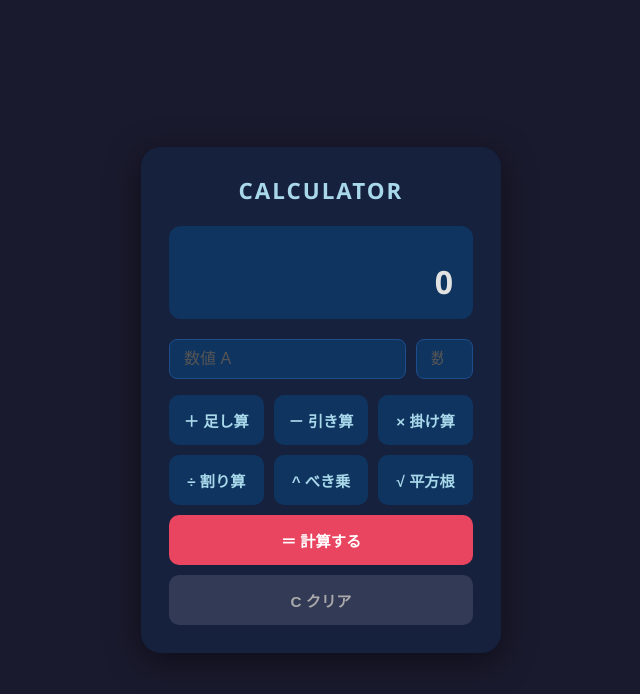
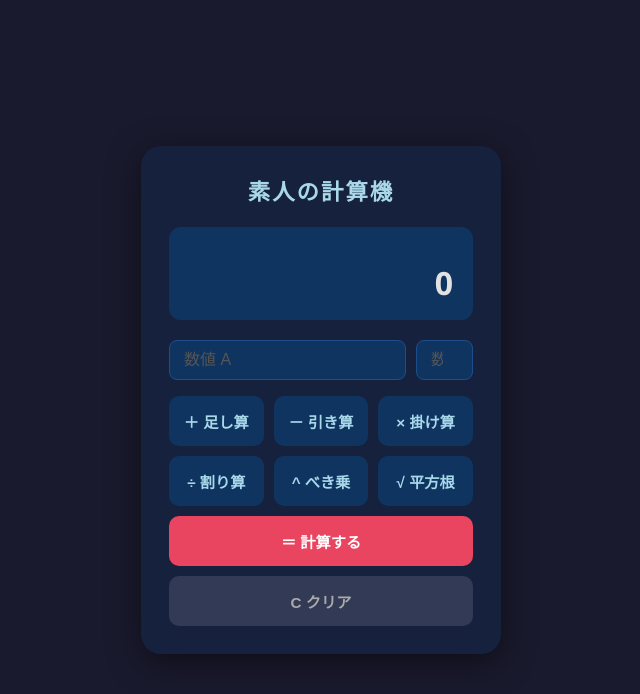
Before and after one commit to shikill/calculator, a Flask app: page / in a window 1280 px wide. Shown: the top 694 px of the page, without its empty margins (319-959 px from the left). Run offline with Flask 3, Linux system fonts and the light colour scheme.

Commit message:
Change calculator title to 素人の計算機
Co-Authored-By: Claude Sonnet 4.6 <noreply@anthropic.com>

```diff
--- a/templates/index.html
+++ b/templates/index.html
@@ -3,7 +3,7 @@
 <head>
   <meta charset="UTF-8">
   <meta name="viewport" content="width=device-width, initial-scale=1.0">
-  <title>Calculator</title>
+  <title>素人の計算機</title>
   <style>
     *, *::before, *::after { box-sizing: border-box; margin: 0; padding: 0; }
 
@@ -138,7 +138,7 @@
 <body>
 
 <div class="calculator">
-  <h1>CALCULATOR</h1>
+  <h1>素人の計算機</h1>
 
   <div class="display" id="display">
     <div class="expr" id="expr"></div>
```
